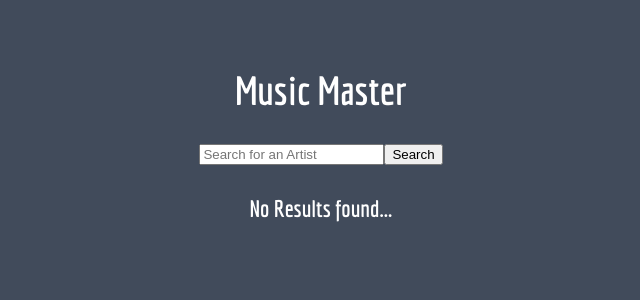
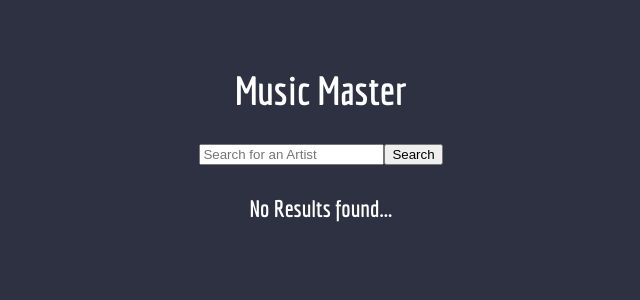
Before and after one commit to nnugent96/musicMaster, a React app: page / in a window 1280 px wide. Shown: the top 300 px of the page, without its empty margins (319-959 px from the left). Built offline with nearby package versions, Linux system fonts and the light colour scheme; the HTML template or start-up script is replaced by a standard one.

Commit message:
Update css background color

```diff
--- a/src/index.css
+++ b/src/index.css
@@ -14,7 +14,7 @@ body {
   font-size: 20px;
   padding: 2.5%;
   font-family: RobotoCondensed;
-  background-color: #414b5b;
+  background-color: #2D3142;
   color: #fff;
 }
 
```
